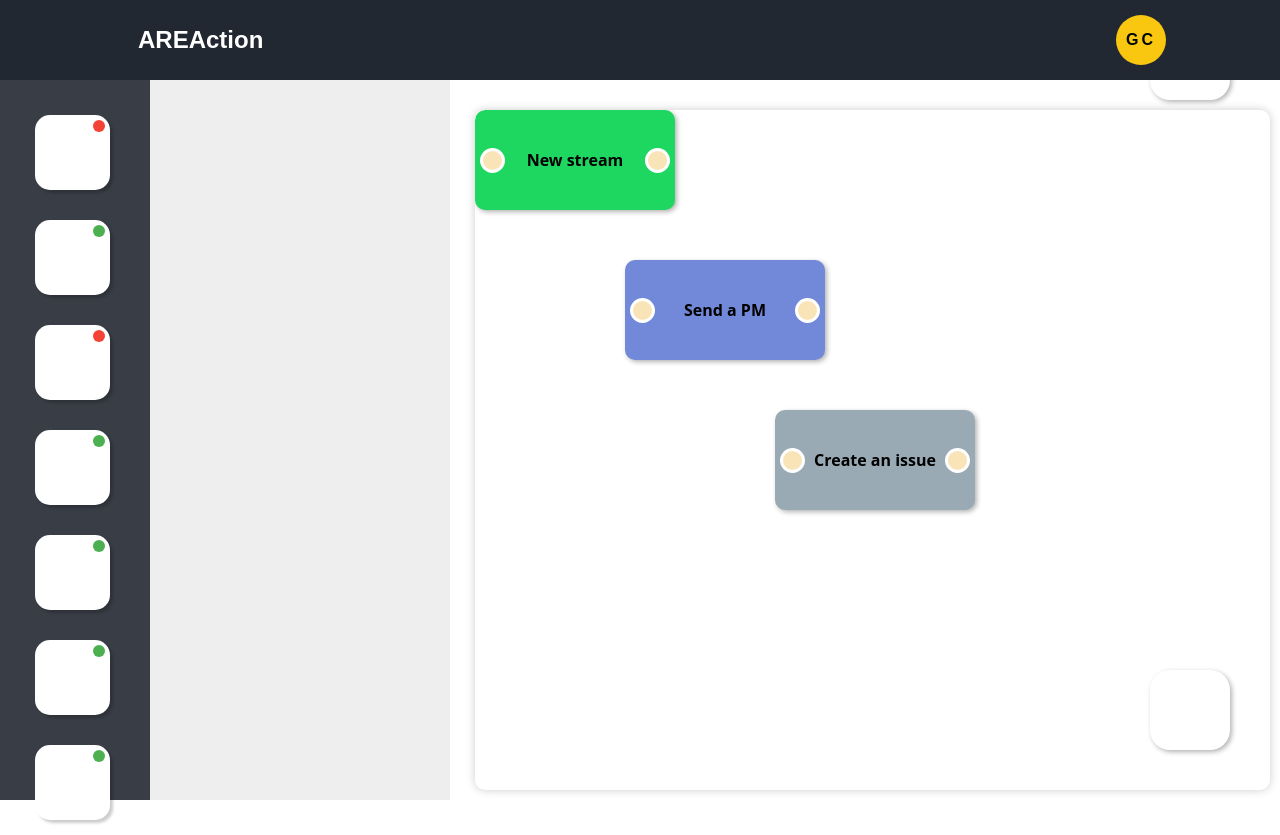
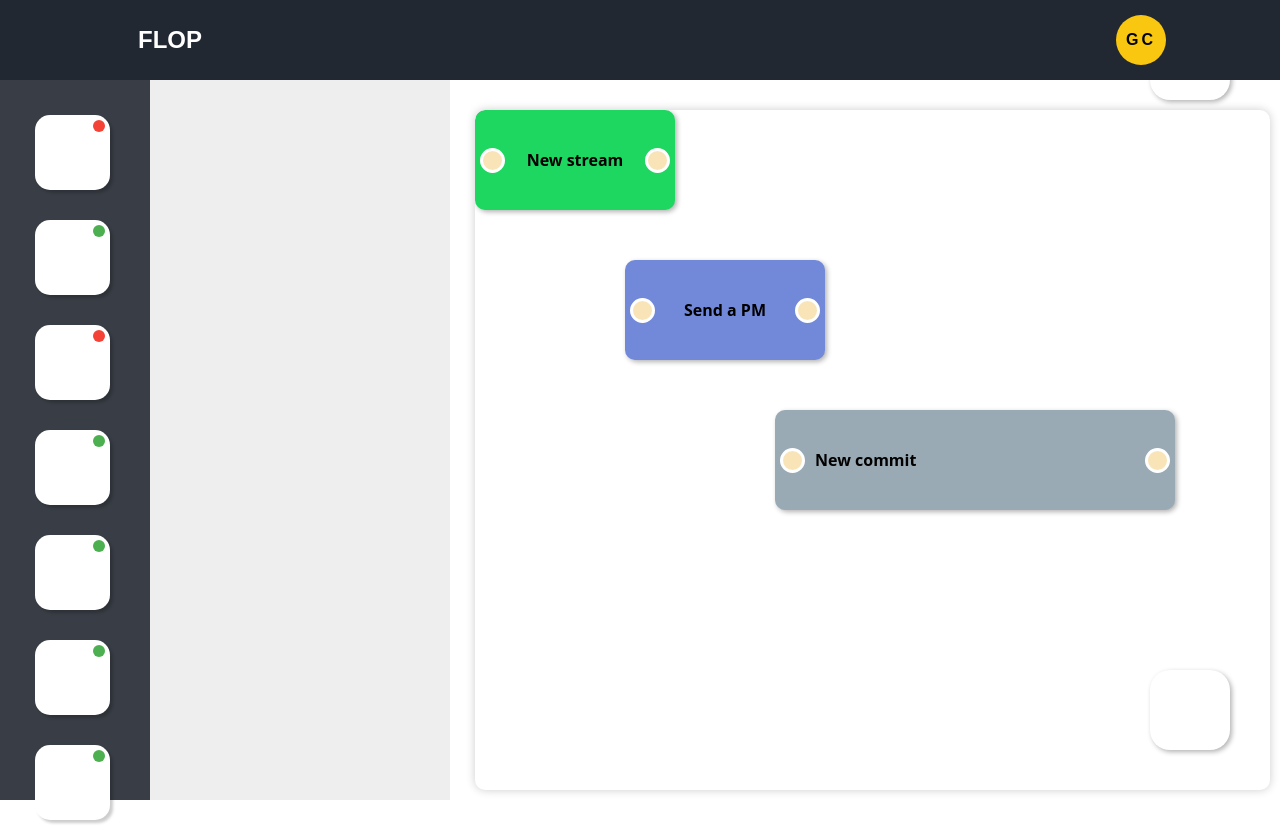
Before and after one commit to VictorHarri-Chal/AREA, a React (Create React App) app in the folder web/: page /dashboard in a window 1280 px wide. Built offline with nearby package versions, Linux system fonts and the light colour scheme; some icons are missing.

Commit message:
[UPDATE] Add place for DM

```diff
--- a/web/src/components/AppSidebar/ASData.js
+++ b/web/src/components/AppSidebar/ASData.js
@@ -29,13 +29,23 @@ export const ASData = [
         action_blocs : [
             {
                 key : 'github_newCommit',
-                title: 'New commit',
-            }
+                title: 'New commit [GNC_DM]',
+                getADM : true,
+                DM : [
+                    {
+                        key : '208_terminator'
+                    },
+                    {
+                        key : '209_teriaki'
+                    }
+                ]
+            },
         ],
         reaction_blocs : [
             {
                 key : 'github_createIssue',
                 title: 'Create an issue',
+                getADM : false,
             }
         ]
     },
--- a/web/src/components/Arrow/index.js
+++ b/web/src/components/Arrow/index.js
@@ -9,7 +9,7 @@ const Arrow = ({ arrows, boxes, clientX, clientY }) => {
                     const fromBox = boxes.find(box => box.id === arrow.from);
                     const toBox = boxes.find(box => box.id === arrow.to);
                     console.log(fromBox);
-                    const decal = (fromBox.key === 'blocs_and' || 'blocs_or' ? 80 : 180)
+                    const decal =  180
                     if (arrow.to === '0') {
                         return (
                             <line x1={fromBox.x + decal} y1={fromBox.y + 50} x2={clientX - 475} y2={clientY - 110} stroke="#C8AD7F" strokeWidth="8"/>
--- a/web/src/components/BlocSidebar/index.js
+++ b/web/src/components/BlocSidebar/index.js
@@ -38,6 +38,13 @@ const BlocSidebar = ({ appSelected, isOpen, newRectangle, setNewRectangle }) =>
         setRectanglePosition({ x: 25, y: 350 });
     }
 
+    const getGoodTitle = (title, getADM) => {
+        if (!getADM)
+            return title
+        let cleanedText = title.replace(/\[[^\]]*\]/g, "");
+        return cleanedText
+    }
+
     return (
         <BSContainer isOpen={isOpen}>
             <BSLogoApp color={appSelected.color}>{appSelected.icon}</BSLogoApp>
@@ -65,7 +72,7 @@ const BlocSidebar = ({ appSelected, isOpen, newRectangle, setNewRectangle }) =>
                                 onMouseUp={e => handleMouseUp(e)}
                                 special = {item.key === 'blocs_and' ? true : (item.key === 'blocs_or' ? true : false)}
                             >
-                                {item.title}
+                                {getGoodTitle(item.title, item.getADM)}
                             </BSBloc>
                         )
                     })}
--- a/web/src/components/Navbar/index.js
+++ b/web/src/components/Navbar/index.js
@@ -5,7 +5,7 @@ import ProfileDDM from '../ProfileDDM'
 
 const Navbar = ({toggleSideBar, isInDashboard}) => {
 
-    const [appName, setAppName] = React.useState("AREAction")
+    const [appName, setAppName] = React.useState("FLOP")
     const [profileOpen, setProfileOpen] = React.useState(false)
     const profileLinkRef = useRef(null)
     const profileLinkPos = profileLinkRef.current ? profileLinkRef.current.getBoundingClientRect() : {};
--- a/web/src/components/Playground/BlocsData.js
+++ b/web/src/components/Playground/BlocsData.js
@@ -17,7 +17,7 @@ export const BlocsData = [
         id : '3',
         x : 300,
         y : 300,
-        key : 'github_createIssue',
+        key : 'github_newCommit',
         nextToBin: 'default'
     }
 ]
--- a/web/src/components/Playground/PlaygroundElements.js
+++ b/web/src/components/Playground/PlaygroundElements.js
@@ -45,14 +45,16 @@ export const PlaygroundBox = styled.div`
     padding: 15px;
     border-radius: 10px;
     box-shadow: 2px 2px 5px 0px rgba(0,0,0,0.3);
-    width: ${props => props.special === true ? '100px' : '200px'};
+    width: ${props => props.special === true ? '100px' : (props.getADM === true ? '400px' : '200px')};
     height: 100px;
     display: flex;
     align-items: center;
-    justify-content: center;
+    justify-content:  ${props => props.getADM === true ? 'left' : 'center'};
     font-size: 16px;
     font-family: 'Open Sans', sans-serif;
     font-weight: bold;
+
+    ${props => props.getADM === true ? `padding-left : 40px;` : ``}
 
     &:hover {
         transform: scale(1.05);
--- a/web/src/components/Playground/index.js
+++ b/web/src/components/Playground/index.js
@@ -128,7 +128,8 @@ const Playground = ({ newRectangle, setNewRectangle }) => {
     const getBlocData = (key) => {
         let blocData = {
             title: '',
-            color: ''
+            color: '',
+            getADM: false
         };
         ASData.find(el => {
             let actionBloc = undefined;
@@ -140,9 +141,11 @@ const Playground = ({ newRectangle, setNewRectangle }) => {
             if (actionBloc !== undefined) {
                 blocData.title = actionBloc.title;
                 blocData.color = el.color;
+                blocData.getADM = actionBloc.getADM;
             } else if (reactionBloc !== undefined) {
                 blocData.title = reactionBloc.title;
                 blocData.color = el.color;
+                blocData.getADM = reactionBloc.getADM;
             }
         });
         return blocData;
@@ -197,6 +200,13 @@ const Playground = ({ newRectangle, setNewRectangle }) => {
         }
     };
 
+    const getGoodTitle = (title, getADM) => {
+        if (!getADM)
+            return title
+        let cleanedText = title.replace(/\[[^\]]*\]/g, "");
+        return cleanedText
+    }
+
     return (
         <PlaygroundMain>
             <PlaygroundContainer onMouseMove={handleMouseMove} onMouseUp={handleMouseUp} ref={containerRef}>
@@ -211,10 +221,11 @@ const Playground = ({ newRectangle, setNewRectangle }) => {
                         style.boxShadow = "0 0 30px red";
                     }
                     return (
-                        <PlaygroundBox key={box.id} color={data.color} id={`bloc${box.id}`} style={style} onMouseDown={handleMouseDown(box.id)} special = {box.key === 'blocs_and' ? true : (box.key === 'blocs_or' ? true : false)}>
-                        <ButtonStartArrow color={() => handleButtonColorStart(box.id)} onClick={() => handleArrowGeneration(box.id)}></ButtonStartArrow>
-                        <RectArrivedArrow color={() => handleButtonColorArrived(box.id)} onMouseDown={handleMouseDownOnArrived(box.id)}></RectArrivedArrow>
-                            {data.title}
+                        <PlaygroundBox key={box.id} color={data.color} id={`bloc${box.id}`} style={style} onMouseDown={handleMouseDown(box.id)} special = {box.key === 'blocs_and' ? true : (box.key === 'blocs_or' ? true : false)} getADM={data.getADM} >
+                            <ButtonStartArrow color={() => handleButtonColorStart(box.id)} onClick={() => handleArrowGeneration(box.id)}></ButtonStartArrow>
+                            <RectArrivedArrow color={() => handleButtonColorArrived(box.id)} onMouseDown={handleMouseDownOnArrived(box.id)}></RectArrivedArrow>
+                            {getGoodTitle(data.title, data.getADM)}
+
                         </PlaygroundBox>
                     )
                 })}
```
